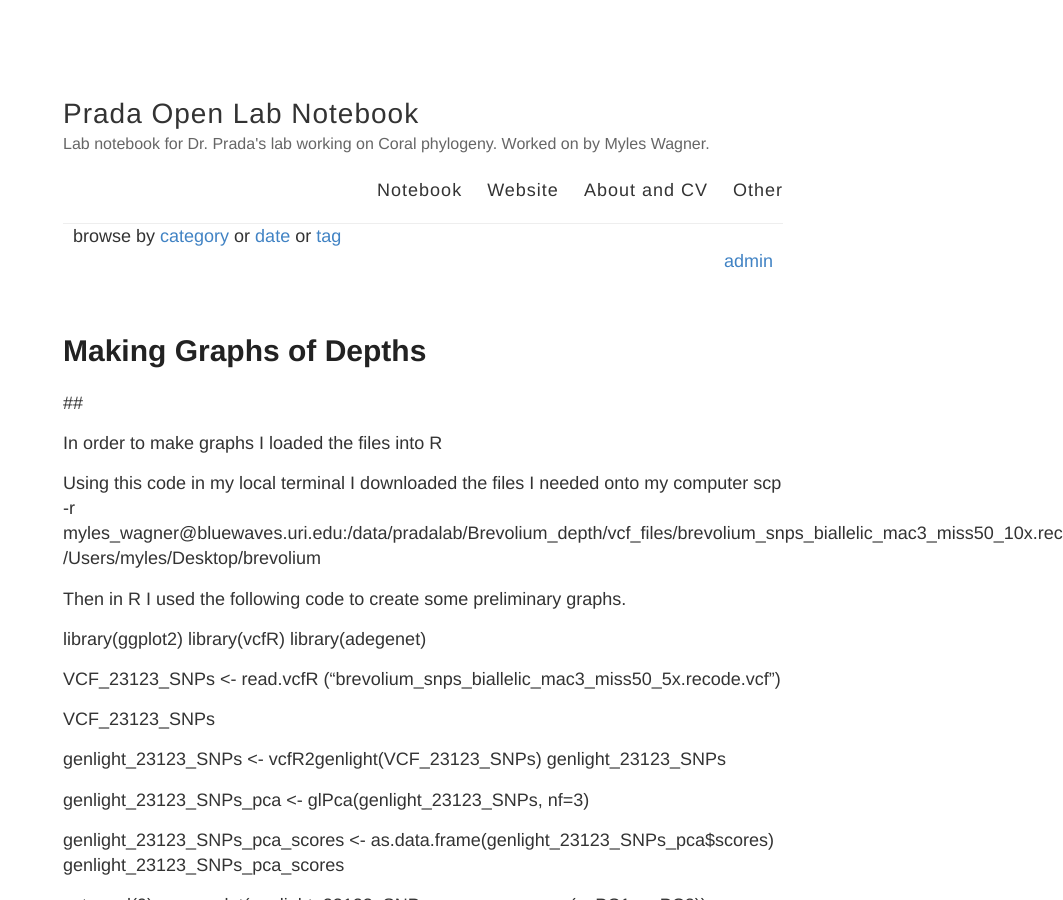
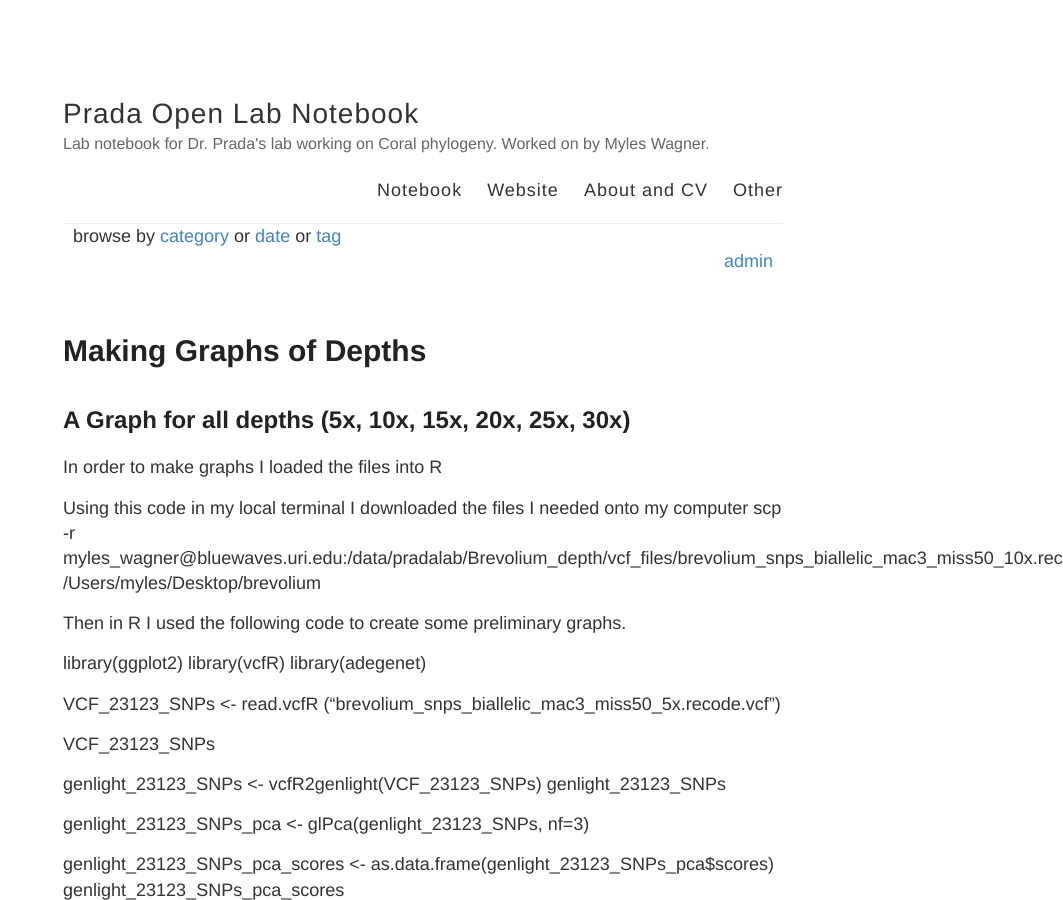
Before and after one commit to Mwags24/Brevolium_Notebook, a Jekyll site: the page built from _posts/2020-5-19-Making_graphs.md, in a window 1280 px wide and 900 px high. Shown: the whole window, without its empty margins (217-1280 px from the left). Built offline with Jekyll 4.4.1, drawn with Linux system fonts in a browser that asks for light colours.

Commit message:
editing file

```diff
--- a/_posts/2020-5-19-Making_graphs.md
+++ b/_posts/2020-5-19-Making_graphs.md
@@ -5,7 +5,7 @@ categories:
 tags:
 ---
 
-##
+## A Graph for all depths (5x, 10x, 15x, 20x, 25x, 30x)
 
 
 In order to make graphs I loaded the files into R
```
Also changed, not shown: 1 other file.
